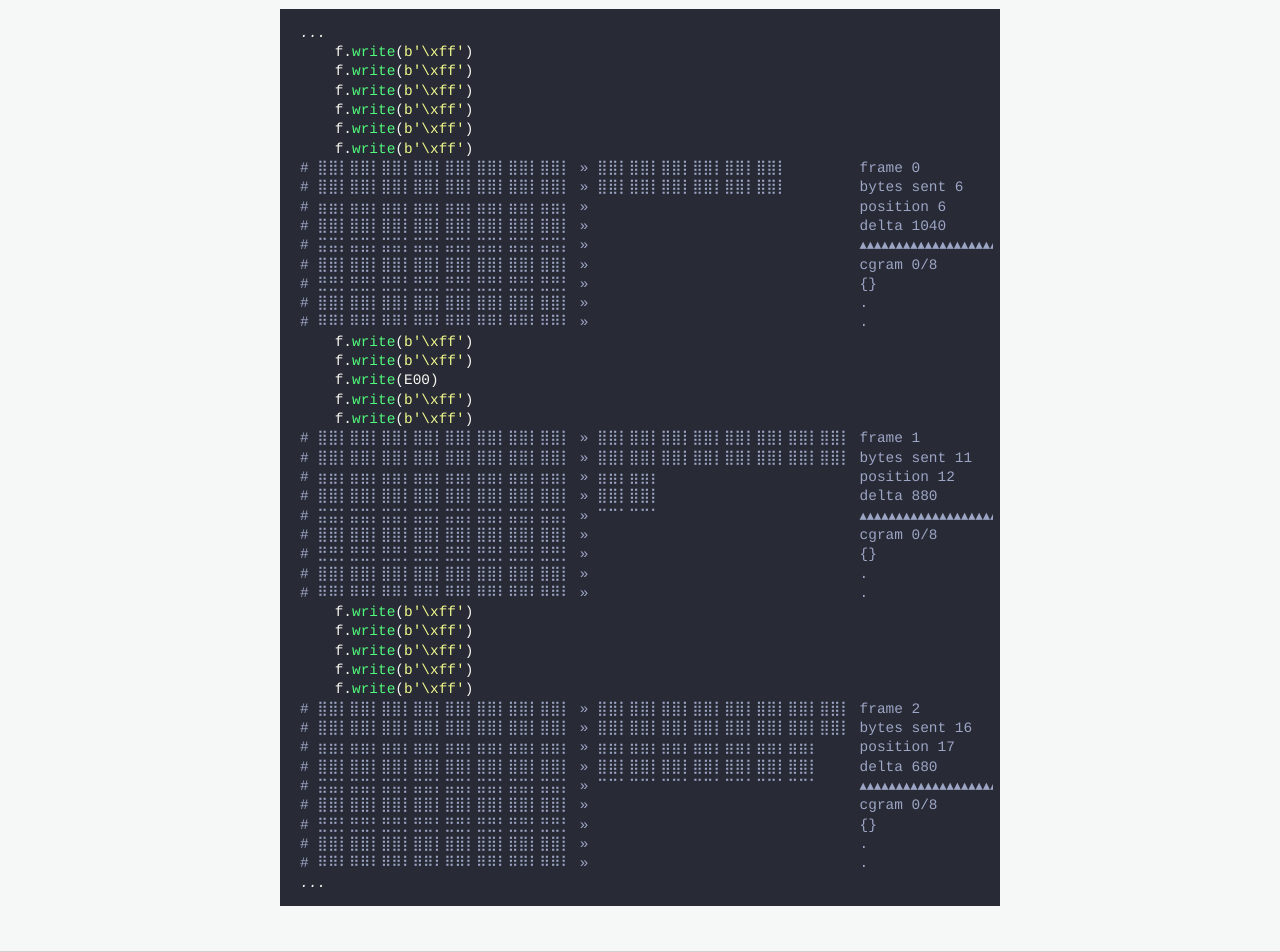
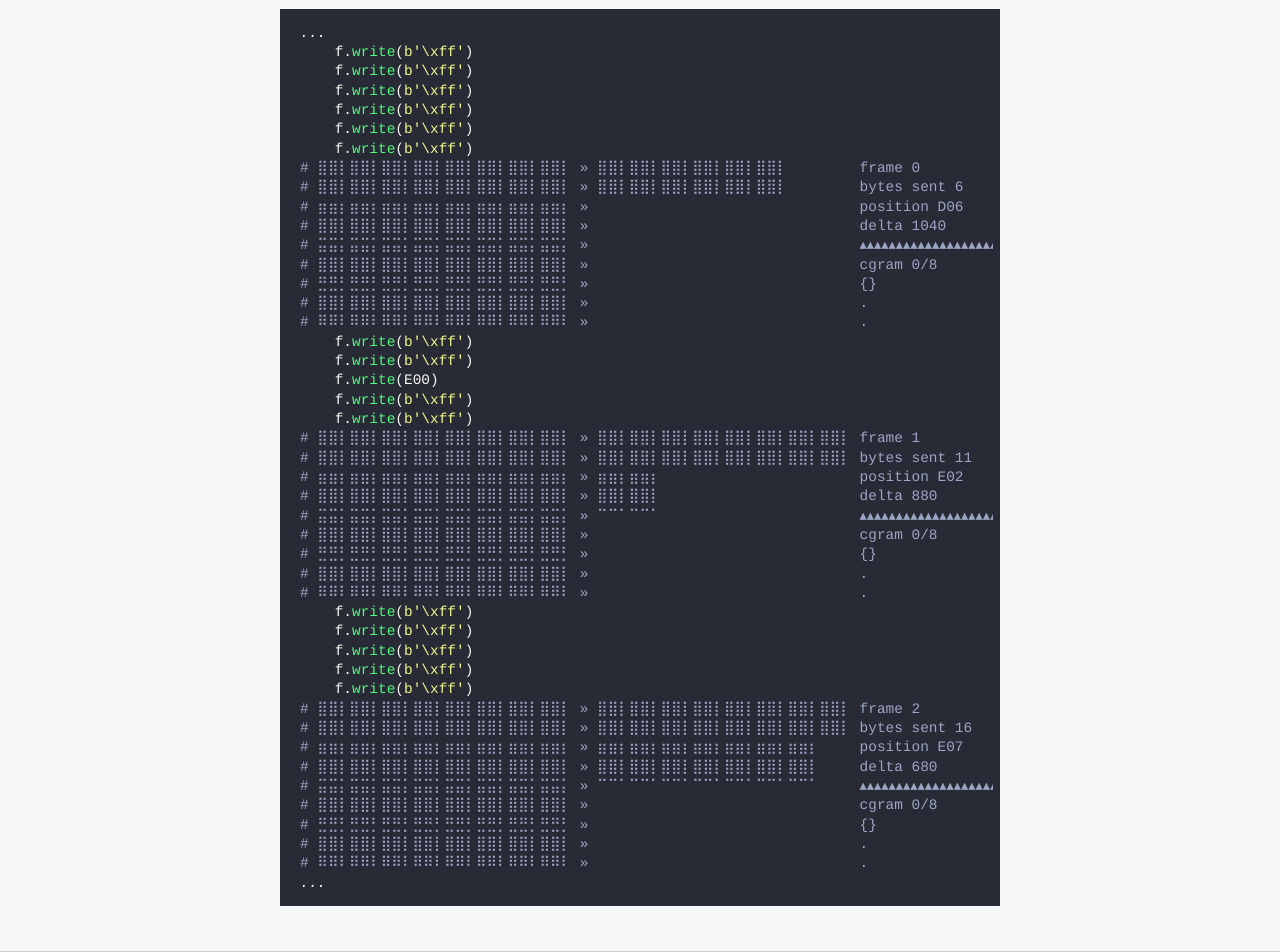
Before and after one commit to wardi/wardi.github.io, a Jekyll site: the page built from _pages/video_encoding.md, in a window 1280 px wide and 1400 px high, scrolled down 4503 px. Shown: the part 360-1312 px from the top of the window. Built offline with Jekyll 4.4.1, drawn with Linux system fonts in a browser that asks for light colours; some of the changed text lies outside the part shown.

Commit message:
display position mnemonics instead of internal values

```diff
--- a/_pages/video_encoding.md
+++ b/_pages/video_encoding.md
@@ -167,7 +167,7 @@ so the first few frames are spent drawing boxes:
     f.write(b'\xff')
 # ⣿⣿⡇⣿⣿⡇⣿⣿⡇⣿⣿⡇⣿⣿⡇⣿⣿⡇⣿⣿⡇⣿⣿⡇ » ⣿⣿⡇⣿⣿⡇⣿⣿⡇⣿⣿⡇⣿⣿⡇⣿⣿⡇⠀⠀⠀⠀⠀⠀ frame 0
 # ⣿⣿⡇⣿⣿⡇⣿⣿⡇⣿⣿⡇⣿⣿⡇⣿⣿⡇⣿⣿⡇⣿⣿⡇ » ⣿⣿⡇⣿⣿⡇⣿⣿⡇⣿⣿⡇⣿⣿⡇⣿⣿⡇⠀⠀⠀⠀⠀⠀ bytes sent 6
-# ⣶⣶⡆⣶⣶⡆⣶⣶⡆⣶⣶⡆⣶⣶⡆⣶⣶⡆⣶⣶⡆⣶⣶⡆ » ⠀⠀⠀⠀⠀⠀⠀⠀⠀⠀⠀⠀⠀⠀⠀⠀⠀⠀⠀⠀⠀⠀⠀⠀ position 6
+# ⣶⣶⡆⣶⣶⡆⣶⣶⡆⣶⣶⡆⣶⣶⡆⣶⣶⡆⣶⣶⡆⣶⣶⡆ » ⠀⠀⠀⠀⠀⠀⠀⠀⠀⠀⠀⠀⠀⠀⠀⠀⠀⠀⠀⠀⠀⠀⠀⠀ position D06
 # ⣿⣿⡇⣿⣿⡇⣿⣿⡇⣿⣿⡇⣿⣿⡇⣿⣿⡇⣿⣿⡇⣿⣿⡇ » ⠀⠀⠀⠀⠀⠀⠀⠀⠀⠀⠀⠀⠀⠀⠀⠀⠀⠀⠀⠀⠀⠀⠀⠀ delta 1040
 # ⣭⣭⡅⣭⣭⡅⣭⣭⡅⣭⣭⡅⣭⣭⡅⣭⣭⡅⣭⣭⡅⣭⣭⡅ » ⠀⠀⠀⠀⠀⠀⠀⠀⠀⠀⠀⠀⠀⠀⠀⠀⠀⠀⠀⠀⠀⠀⠀⠀ ▴▴▴▴▴▴▴▴▴▴▴▴▴▴▴▴▴▴▴▴▴▴▴▴▴▴▴▴▴▴▴▴▴▴▴▴▴▴▴▴▴▴▴▴▴▴▴▴▴▴
 # ⣿⣿⡇⣿⣿⡇⣿⣿⡇⣿⣿⡇⣿⣿⡇⣿⣿⡇⣿⣿⡇⣿⣿⡇ » ⠀⠀⠀⠀⠀⠀⠀⠀⠀⠀⠀⠀⠀⠀⠀⠀⠀⠀⠀⠀⠀⠀⠀⠀ cgram 0/8
@@ -181,7 +181,7 @@ so the first few frames are spent drawing boxes:
     f.write(b'\xff')
 # ⣿⣿⡇⣿⣿⡇⣿⣿⡇⣿⣿⡇⣿⣿⡇⣿⣿⡇⣿⣿⡇⣿⣿⡇ » ⣿⣿⡇⣿⣿⡇⣿⣿⡇⣿⣿⡇⣿⣿⡇⣿⣿⡇⣿⣿⡇⣿⣿⡇ frame 1
 # ⣿⣿⡇⣿⣿⡇⣿⣿⡇⣿⣿⡇⣿⣿⡇⣿⣿⡇⣿⣿⡇⣿⣿⡇ » ⣿⣿⡇⣿⣿⡇⣿⣿⡇⣿⣿⡇⣿⣿⡇⣿⣿⡇⣿⣿⡇⣿⣿⡇ bytes sent 11
-# ⣶⣶⡆⣶⣶⡆⣶⣶⡆⣶⣶⡆⣶⣶⡆⣶⣶⡆⣶⣶⡆⣶⣶⡆ » ⣶⣶⡆⣶⣶⡆⠀⠀⠀⠀⠀⠀⠀⠀⠀⠀⠀⠀⠀⠀⠀⠀⠀⠀ position 12
+# ⣶⣶⡆⣶⣶⡆⣶⣶⡆⣶⣶⡆⣶⣶⡆⣶⣶⡆⣶⣶⡆⣶⣶⡆ » ⣶⣶⡆⣶⣶⡆⠀⠀⠀⠀⠀⠀⠀⠀⠀⠀⠀⠀⠀⠀⠀⠀⠀⠀ position E02
 # ⣿⣿⡇⣿⣿⡇⣿⣿⡇⣿⣿⡇⣿⣿⡇⣿⣿⡇⣿⣿⡇⣿⣿⡇ » ⣿⣿⡇⣿⣿⡇⠀⠀⠀⠀⠀⠀⠀⠀⠀⠀⠀⠀⠀⠀⠀⠀⠀⠀ delta 880
 # ⣭⣭⡅⣭⣭⡅⣭⣭⡅⣭⣭⡅⣭⣭⡅⣭⣭⡅⣭⣭⡅⣭⣭⡅ » ⠉⠉⠁⠉⠉⠁⠀⠀⠀⠀⠀⠀⠀⠀⠀⠀⠀⠀⠀⠀⠀⠀⠀⠀ ▴▴▴▴▴▴▴▴▴▴▴▴▴▴▴▴▴▴▴▴▴▴▴▴▴▴▴▴▴▴▴▴▴▴▴▴▴▴▴▴▴▴▴▴▴▴▴▴▴▴
 # ⣿⣿⡇⣿⣿⡇⣿⣿⡇⣿⣿⡇⣿⣿⡇⣿⣿⡇⣿⣿⡇⣿⣿⡇ » ⠀⠀⠀⠀⠀⠀⠀⠀⠀⠀⠀⠀⠀⠀⠀⠀⠀⠀⠀⠀⠀⠀⠀⠀ cgram 0/8
@@ -195,7 +195,7 @@ so the first few frames are spent drawing boxes:
     f.write(b'\xff')
 # ⣿⣿⡇⣿⣿⡇⣿⣿⡇⣿⣿⡇⣿⣿⡇⣿⣿⡇⣿⣿⡇⣿⣿⡇ » ⣿⣿⡇⣿⣿⡇⣿⣿⡇⣿⣿⡇⣿⣿⡇⣿⣿⡇⣿⣿⡇⣿⣿⡇ frame 2
 # ⣿⣿⡇⣿⣿⡇⣿⣿⡇⣿⣿⡇⣿⣿⡇⣿⣿⡇⣿⣿⡇⣿⣿⡇ » ⣿⣿⡇⣿⣿⡇⣿⣿⡇⣿⣿⡇⣿⣿⡇⣿⣿⡇⣿⣿⡇⣿⣿⡇ bytes sent 16
-# ⣶⣶⡆⣶⣶⡆⣶⣶⡆⣶⣶⡆⣶⣶⡆⣶⣶⡆⣶⣶⡆⣶⣶⡆ » ⣶⣶⡆⣶⣶⡆⣶⣶⡆⣶⣶⡆⣶⣶⡆⣶⣶⡆⣶⣶⡆⠀⠀⠀ position 17
+# ⣶⣶⡆⣶⣶⡆⣶⣶⡆⣶⣶⡆⣶⣶⡆⣶⣶⡆⣶⣶⡆⣶⣶⡆ » ⣶⣶⡆⣶⣶⡆⣶⣶⡆⣶⣶⡆⣶⣶⡆⣶⣶⡆⣶⣶⡆⠀⠀⠀ position E07
 # ⣿⣿⡇⣿⣿⡇⣿⣿⡇⣿⣿⡇⣿⣿⡇⣿⣿⡇⣿⣿⡇⣿⣿⡇ » ⣿⣿⡇⣿⣿⡇⣿⣿⡇⣿⣿⡇⣿⣿⡇⣿⣿⡇⣿⣿⡇⠀⠀⠀ delta 680
 # ⣭⣭⡅⣭⣭⡅⣭⣭⡅⣭⣭⡅⣭⣭⡅⣭⣭⡅⣭⣭⡅⣭⣭⡅ » ⠉⠉⠁⠉⠉⠁⠉⠉⠁⠉⠉⠁⠉⠉⠁⠉⠉⠁⠉⠉⠁⠀⠀⠀ ▴▴▴▴▴▴▴▴▴▴▴▴▴▴▴▴▴▴▴▴▴▴▴▴▴▴▴▴▴▴▴▴▴▴▴▴▴▴▴▴▴▴
 # ⣿⣿⡇⣿⣿⡇⣿⣿⡇⣿⣿⡇⣿⣿⡇⣿⣿⡇⣿⣿⡇⣿⣿⡇ » ⠀⠀⠀⠀⠀⠀⠀⠀⠀⠀⠀⠀⠀⠀⠀⠀⠀⠀⠀⠀⠀⠀⠀⠀ cgram 0/8
```
Also changed, not shown: other parts of _pages/video_encoding.md (+1 -1 lines).
